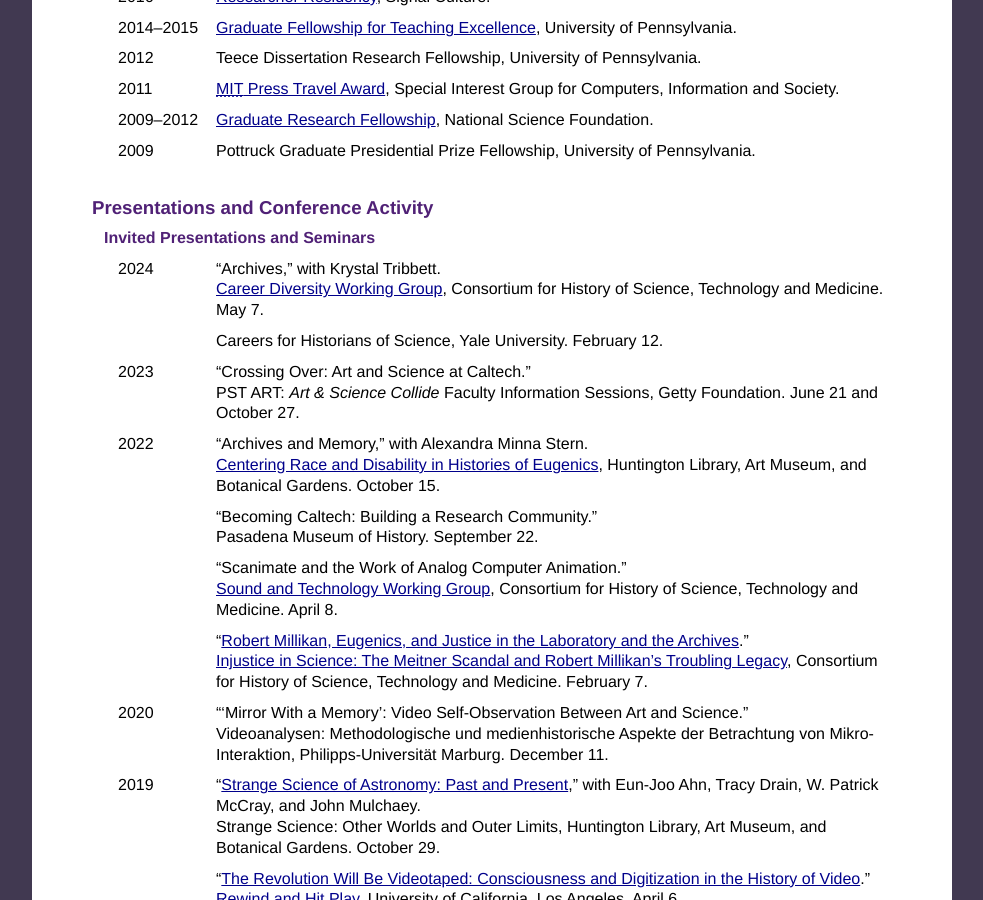
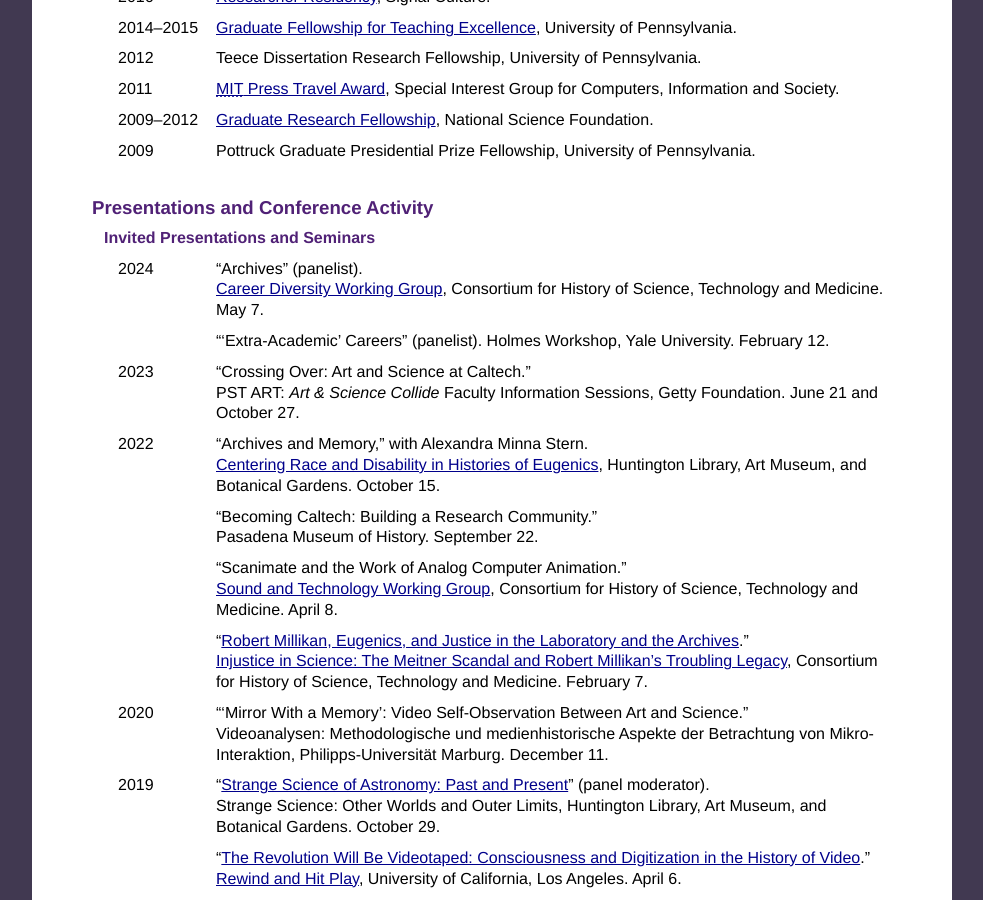
Before and after one commit to collopy/collopy.github.io, a Jekyll site: the page built from cv.html, in a window 1280 px wide and 900 px high, scrolled down 2773 px. Shown: the whole window, without its empty margins (148-1131 px from the left). Built offline with Jekyll 4.4.1, drawn with Linux system fonts in a browser that asks for light colours.

Commit message:
Notes role as panelist

```diff
--- a/cv.html
+++ b/cv.html
@@ -1170,13 +1170,14 @@
 						2024
 					</td>
 					<td>
-						“Archives,” with Krystal Tribbett.<br>
+						“Archives” (panelist).<br>
 						<a href="https://www.chstm.org/content/career-diversity">Career Diversity Working Group</a>, Consortium for History of Science, Technology and Medicine. May 7.
 					</td>
 				</tr>
 				<tr>
 					<td>
-						Careers for Historians of Science, Yale University. February 12.
+						“‘Extra-Academic’ Careers” (panelist).
+						Holmes Workshop, Yale University. February 12.
 					</td>
 				</tr>
 				<tr>
@@ -1229,7 +1230,7 @@
 						2019
 					</td>
 					<td>
-						“<a href="https://huntington.org/videos-and-recorded-programs/strange-science-astronomy-past-and-present">Strange Science of Astronomy: Past and Present</a>,” with Eun-Joo Ahn, Tracy Drain, W. Patrick McCray, and John Mulchaey.<br>
+						“<a href="https://huntington.org/videos-and-recorded-programs/strange-science-astronomy-past-and-present">Strange Science of Astronomy: Past and Present</a>” (panel moderator).<br>
 						 Strange Science: Other Worlds and Outer Limits, Huntington Library, Art Museum, and Botanical Gardens. October 29.
 					</td>
 				</tr>
```
